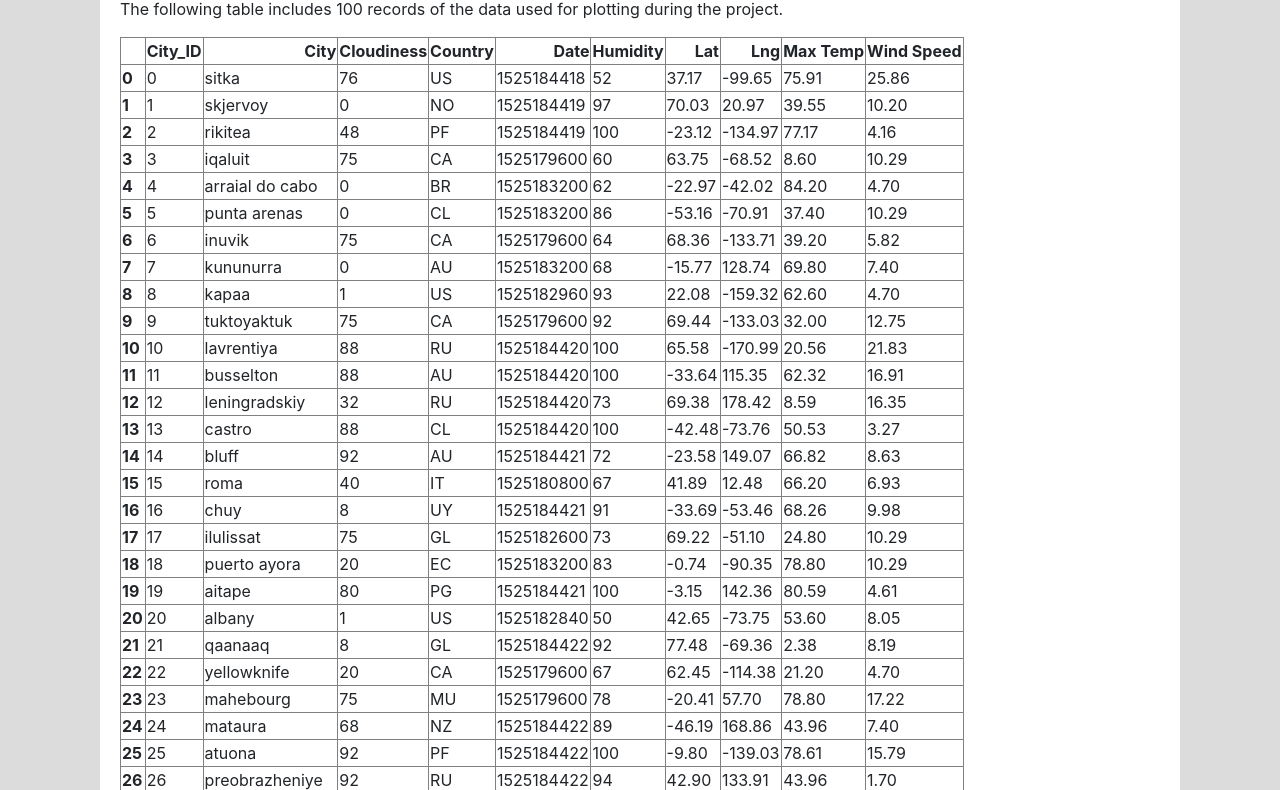
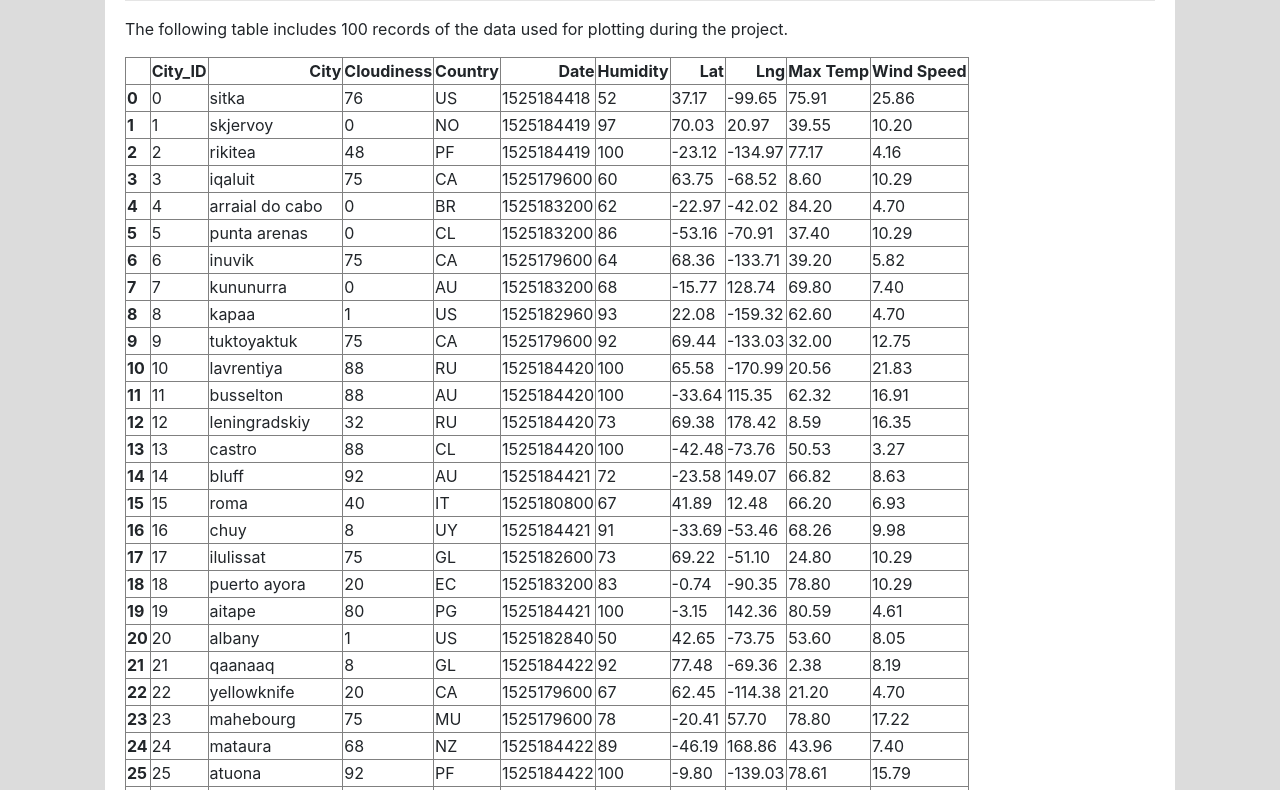
Before and after one commit to paulgarias/webdashboardhw10, a plain HTML site: page data.html in a window 1280 px wide. Shown: the part 160-950 px from the top of the page. Drawn offline with nearby package versions, Linux system fonts and the light colour scheme.

Commit message:
Added section class to data container.

```diff
--- a/data.html
+++ b/data.html
@@ -42,7 +42,7 @@
 
 
 <div class="container">
-	<div class="col-sm-12">
+	<div class="col-sm-12 section">
 		<div class="tile viz">
 		<h1>Data</h1>
 		<hr>
```
